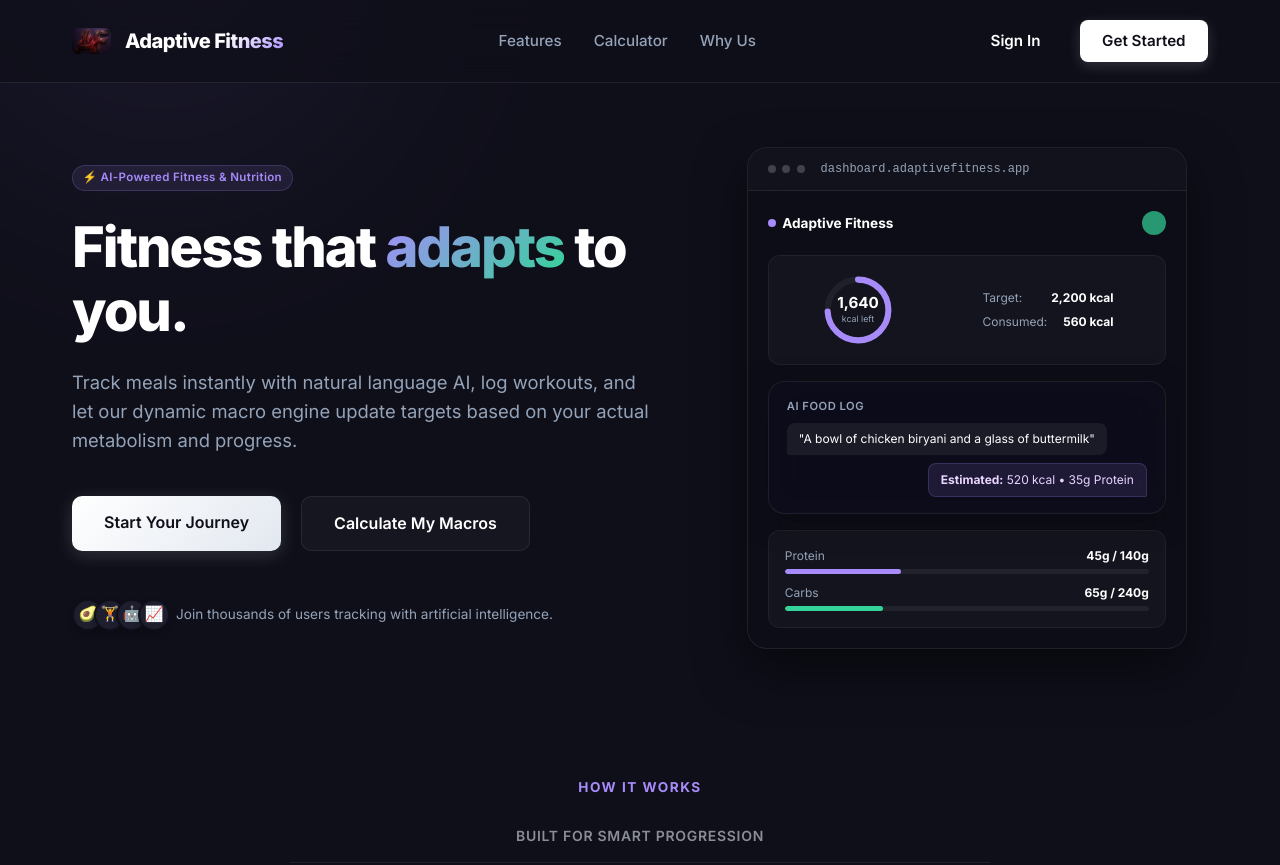
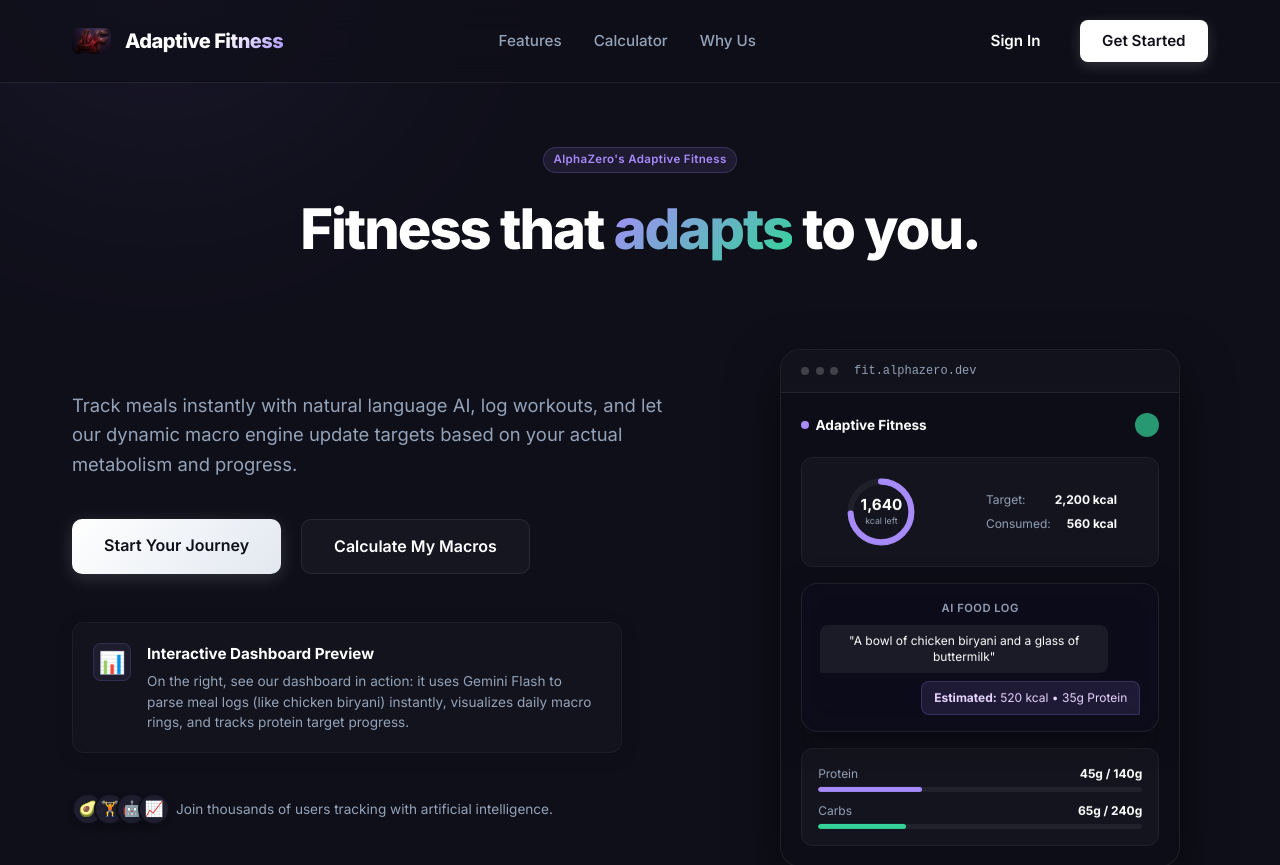
Before and after one commit to gandhiarnav/adaptive_fitness, a React (Vite) app in the folder frontend/: page / in a window 1280 px wide. Shown: the top 865 px of the page. Built offline with nearby package versions, Linux system fonts and the light colour scheme; no server answers.

Commit message:
feat: implement landing page layout and styling with interactive hero section

```diff
--- a/frontend/src/pages/Landing.css
+++ b/frontend/src/pages/Landing.css
@@ -1,13 +1,17 @@
 /* --- LANDING PAGE STYLING --- */
 
 :root {
-  --color-primary: #a78bfa;     /* Neon Purple */
-  --color-secondary: #34d399;   /* Mint Green */
-  --color-accent: #fbbf24;      /* Amber Yellow */
+  --color-primary: #a78bfa;
+  /* Neon Purple */
+  --color-secondary: #34d399;
+  /* Mint Green */
+  --color-accent: #fbbf24;
+  /* Amber Yellow */
   --bg-dark: #0f0f1a;
   --bg-card: rgba(20, 20, 35, 0.55);
   --border-light: rgba(255, 255, 255, 0.08);
-  --text-dim: #94a3b8;          /* Slate 400 */
+  --text-dim: #94a3b8;
+  /* Slate 400 */
 }
 
 /* Container & layout reset */
@@ -151,18 +155,88 @@
   max-width: 1200px;
   margin: 4rem auto;
   padding: 0 2rem;
-  display: grid;
-  grid-template-columns: 1.1fr 0.9fr;
+  display: flex;
+  flex-direction: column;
+  align-items: center;
+  text-align: center;
   gap: 4rem;
-  align-items: center;
   position: relative;
   z-index: 10;
 }
 
-.hero-content {
+.hero-title-group {
+  text-align: center;
+  max-width: 900px;
+  display: flex;
+  flex-direction: column;
+  align-items: center;
+}
+
+.hero-split-content {
+  display: grid;
+  grid-template-columns: 1.15fr 0.85fr;
+  gap: 4rem;
+  align-items: center;
+  width: 100%;
+}
+
+.hero-left-col {
   display: flex;
   flex-direction: column;
   align-items: flex-start;
+  text-align: left;
+}
+
+.hero-right-col {
+  display: flex;
+  justify-content: center;
+  align-items: center;
+  width: 100%;
+}
+
+/* Mockup Explanation Card */
+.mockup-explanation-card {
+  display: flex;
+  gap: 1rem;
+  background: rgba(255, 255, 255, 0.02);
+  border: 1px solid rgba(255, 255, 255, 0.04);
+  padding: 1.25rem;
+  border-radius: 12px;
+  margin-bottom: 2.5rem;
+  max-width: 550px;
+  align-items: flex-start;
+  text-align: left;
+  box-shadow: 0 4px 20px rgba(0, 0, 0, 0.1);
+  backdrop-filter: blur(10px);
+  -webkit-backdrop-filter: blur(10px);
+}
+
+.explanation-icon {
+  font-size: 1.35rem;
+  background: rgba(167, 139, 250, 0.08);
+  border: 1px solid rgba(167, 139, 250, 0.15);
+  border-radius: 8px;
+  width: 38px;
+  height: 38px;
+  display: flex;
+  align-items: center;
+  justify-content: center;
+  flex-shrink: 0;
+  color: var(--color-primary);
+}
+
+.explanation-text-block h4 {
+  font-size: 0.95rem;
+  font-weight: 700;
+  margin-bottom: 0.35rem;
+  color: #ffffff;
+}
+
+.explanation-text-block p {
+  font-size: 0.85rem;
+  color: var(--text-dim);
+  line-height: 1.5;
+  margin: 0 !important;
 }
 
 .badge {
@@ -205,7 +279,8 @@
   display: flex;
   gap: 1.25rem;
   margin-bottom: 3rem;
-  width: 100%;
+  justify-content: flex-start;
+  width: auto;
 }
 
 .cta-primary {
@@ -266,7 +341,7 @@
   justify-content: center;
   font-size: 0.95rem;
   margin-right: -10px;
-  box-shadow: 0 4px 6px rgba(0,0,0,0.2);
+  box-shadow: 0 4px 6px rgba(0, 0, 0, 0.2);
 }
 
 .social-proof-mini p {
@@ -296,8 +371,15 @@
 }
 
 @keyframes floatMockup {
-  0%, 100% { transform: translateY(0); }
-  50% { transform: translateY(-12px); }
+
+  0%,
+  100% {
+    transform: translateY(0);
+  }
+
+  50% {
+    transform: translateY(-12px);
+  }
 }
 
 .mockup-header {
@@ -406,7 +488,8 @@
 .mockup-ring-svg circle.fg {
   stroke: var(--color-primary);
   stroke-dasharray: 251;
-  stroke-dashoffset: 65; /* 74% filled */
+  stroke-dashoffset: 65;
+  /* 74% filled */
   stroke-linecap: round;
 }
 
@@ -632,8 +715,8 @@
   padding: 0.5rem 0.85rem;
   border-radius: 6px;
   width: 100%;
-  background: rgba(255,255,255,0.02);
-  border: 1px solid rgba(255,255,255,0.04);
+  background: rgba(255, 255, 255, 0.02);
+  border: 1px solid rgba(255, 255, 255, 0.04);
 }
 
 .feature-highlight em {
@@ -687,7 +770,8 @@
 .calculator-tip {
   background: rgba(251, 191, 36, 0.05);
   border: 1px solid rgba(251, 191, 36, 0.15);
-  color: #fef08a; /* Yellow-200 */
+  color: #fef08a;
+  /* Yellow-200 */
   padding: 1rem 1.25rem;
   border-radius: 12px;
   font-size: 0.95rem !important;
@@ -869,7 +953,7 @@
   display: flex;
   align-items: center;
   font-size: 0.85rem;
-  color: rgba(255,255,255,0.9);
+  color: rgba(255, 255, 255, 0.9);
 }
 
 .macro-dot {
@@ -879,9 +963,17 @@
   margin-right: 0.5rem;
 }
 
-.macro-dot.protein { background: var(--color-primary); }
-.macro-dot.carbs { background: var(--color-secondary); }
-.macro-dot.fat { background: var(--color-accent); }
+.macro-dot.protein {
+  background: var(--color-primary);
+}
+
+.macro-dot.carbs {
+  background: var(--color-secondary);
+}
+
+.macro-dot.fat {
+  background: var(--color-accent);
+}
 
 .macro-header strong {
   margin-left: auto;
@@ -901,9 +993,17 @@
   transition: width 0.6s cubic-bezier(0.16, 1, 0.3, 1);
 }
 
-.macro-fill.protein { background: var(--color-primary); }
-.macro-fill.carbs { background: var(--color-secondary); }
-.macro-fill.fat { background: var(--color-accent); }
+.macro-fill.protein {
+  background: var(--color-primary);
+}
+
+.macro-fill.carbs {
+  background: var(--color-secondary);
+}
+
+.macro-fill.fat {
+  background: var(--color-accent);
+}
 
 /* Fade-in Animation */
 .animate-fade-in {
@@ -911,8 +1011,15 @@
 }
 
 @keyframes fadeIn {
-  from { opacity: 0; transform: translateY(4px); }
-  to { opacity: 1; transform: translateY(0); }
+  from {
+    opacity: 0;
+    transform: translateY(4px);
+  }
+
+  to {
+    opacity: 1;
+    transform: translateY(0);
+  }
 }
 
 /* --- CTA BANNER --- */
@@ -1011,14 +1118,30 @@
 
 @media (max-width: 1024px) {
   .hero-section {
-    grid-template-columns: 1fr;
-    gap: 3.5rem;
+    gap: 2.5rem;
     text-align: center;
     margin: 2rem auto;
   }
 
-  .hero-content {
+  .hero-split-content {
+    grid-template-columns: 1fr;
+    gap: 3rem;
+  }
+
+  .hero-left-col {
     align-items: center;
+    text-align: center;
+  }
+
+  .mockup-explanation-card {
+    align-items: center;
+    text-align: center;
+    flex-direction: column;
+    margin: 0 auto 2.5rem;
+  }
+
+  .hero-right-col {
+    order: -1; /* Place mockup on top on mobile/tablet */
   }
 
   .hero-title {
@@ -1027,10 +1150,6 @@
 
   .hero-ctas {
     justify-content: center;
-  }
-
-  .hero-mockup-container {
-    order: -1; /* Place mockup on top on mobile/tablet */
   }
 
   .calculator-wrapper {
--- a/frontend/src/pages/Landing.jsx
+++ b/frontend/src/pages/Landing.jsx
@@ -119,20 +119,39 @@ export default function Landing() {
 
       {/* --- HERO SECTION --- */}
       <section className="hero-section">
-        <div className="hero-content">
-          <span className="badge">⚡ AI-Powered Fitness & Nutrition</span>
+        {/* Centered Heading Group */}
+        <div className="hero-title-group">
+          <span className="badge">AlphaZero's Adaptive Fitness</span>
           <h1 className="hero-title">
             Fitness that <span className="highlight-text">adapts</span> to you.
           </h1>
+        </div>
+
+        {/* Side-by-Side Content */}
+        <div className="hero-split-content">
+          <div className="hero-left-col">
             <p className="hero-description">
               Track meals instantly with natural language AI, log workouts, and let our dynamic macro engine update targets based on your actual metabolism and progress.
             </p>
+
             <div className="hero-ctas">
               <Link to="/register" className="cta-primary">Start Your Journey</Link>
               <a href="#macro-calculator" onClick={handleScrollToCalculator} className="cta-secondary">
                 Calculate My Macros
               </a>
             </div>
+
+            {/* Mockup Explanation */}
+            <div className="mockup-explanation-card">
+              <div className="explanation-icon">📊</div>
+              <div className="explanation-text-block">
+                <h4>Interactive Dashboard Preview</h4>
+                <p>
+                  On the right, see our dashboard in action: it uses Gemini Flash to parse meal logs (like chicken biryani) instantly, visualizes daily macro rings, and tracks protein target progress.
+                </p>
+              </div>
+            </div>
+
             <div className="social-proof-mini">
               <div className="avatar-group">
                 <span className="avatar">🥑</span>
@@ -144,7 +163,8 @@ export default function Landing() {
             </div>
           </div>
 
-        {/* Hero Interactive App Mockup (Saves loading delay of heavy image) */}
+          <div className="hero-right-col">
+            {/* Hero Interactive App Mockup */}
             <div className="hero-mockup-container">
               <div className="mockup-frame">
                 <div className="mockup-header">
@@ -153,7 +173,7 @@ export default function Landing() {
                     <span className="dot" />
                     <span className="dot" />
                   </div>
-              <div className="mockup-title">dashboard.adaptivefitness.app</div>
+                  <div className="mockup-title">fit.alphazero.dev</div>
                 </div>
                 <div className="mockup-body">
                   <div className="mockup-nav">
@@ -205,6 +225,8 @@ export default function Landing() {
                       <div className="mini-bar">
                         <div className="bar-header"><span>Carbs</span><strong>65g / 240g</strong></div>
                         <div className="bar-track"><div className="bar-fill" style={{ width: '27%', background: '#34d399' }} /></div>
+                      </div>
+                    </div>
                   </div>
                 </div>
               </div>
```
Lines whose indentation alone changed are shown as unchanged.
